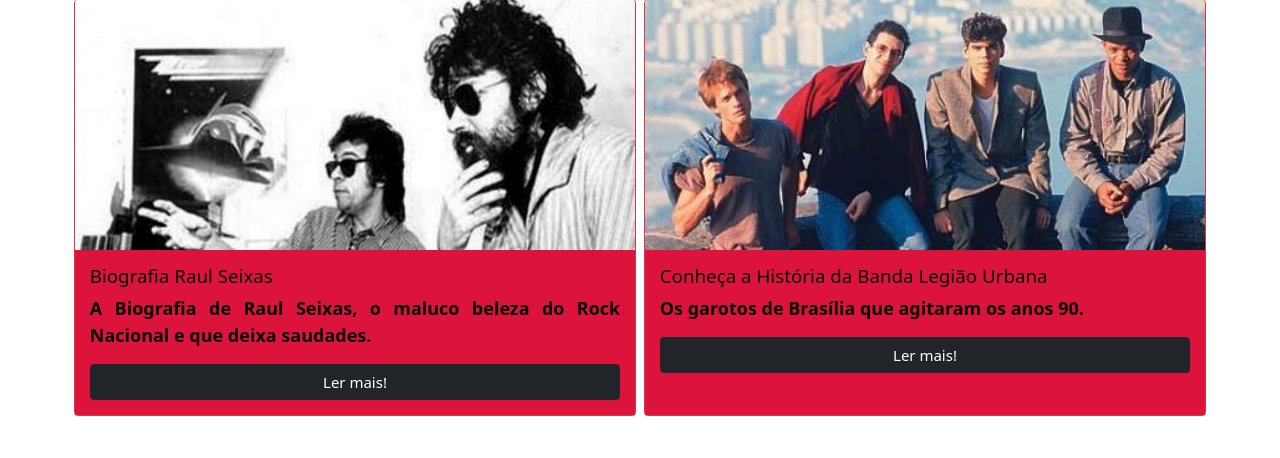
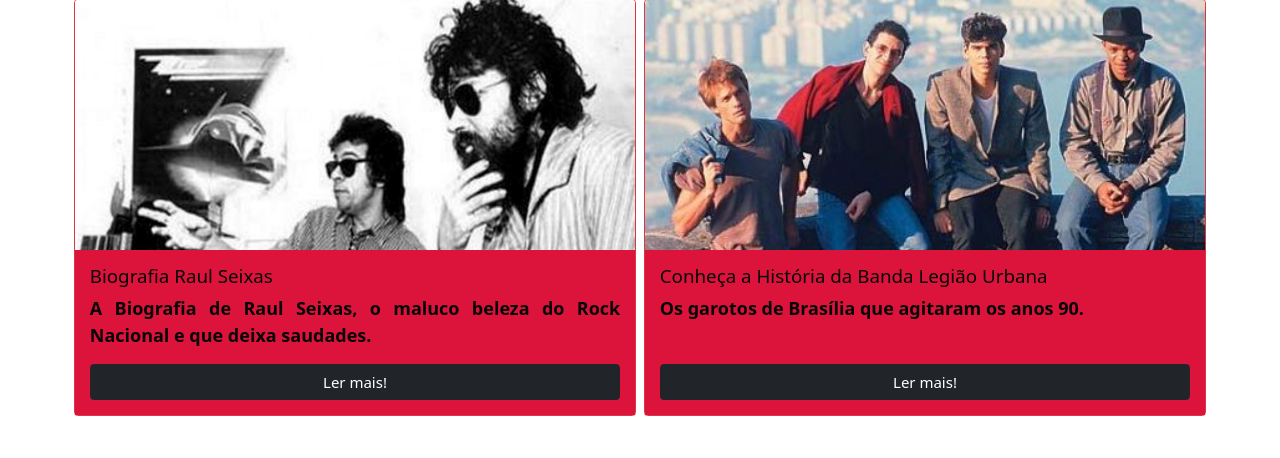
Before and after one commit to thaissechetin/rockpedia_senac, a PHP site: page /bandas.php in a window 1280 px wide. Shown: the part 1824-2282 px from the top of the page. Run offline with PHP 8.4, Linux system fonts and the light colour scheme; data comes from the database, SQL or seed files in the repository; some libraries are stand-ins or nearby versions; some web fonts are replaced.

Commit message:
margin top button

```diff
--- a/bandas.php
+++ b/bandas.php
@@ -15,7 +15,7 @@ $posts = lerTodosOsPosts($conexao);
                         <div class="card-body d-flex flex-column">
                             <h5 class="card-title"><?= $post['titulo'] ?></h5>
                             <p class="card-text"><?= $post['descricao'] ?></p>
-                            <button class="btn btn-dark">Ler mais!</button>
+                            <button class="btn btn-dark mt-auto">Ler mais!</button>
                         </div>
                     </div>
                 </a>
```
